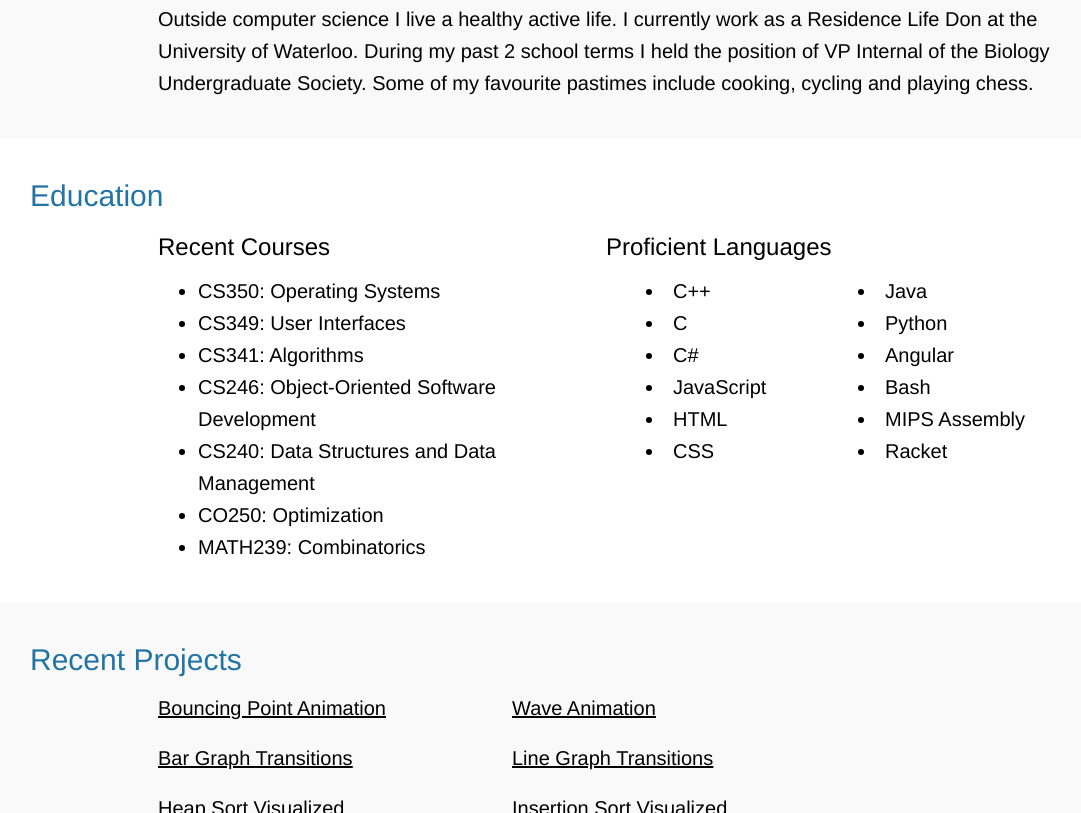
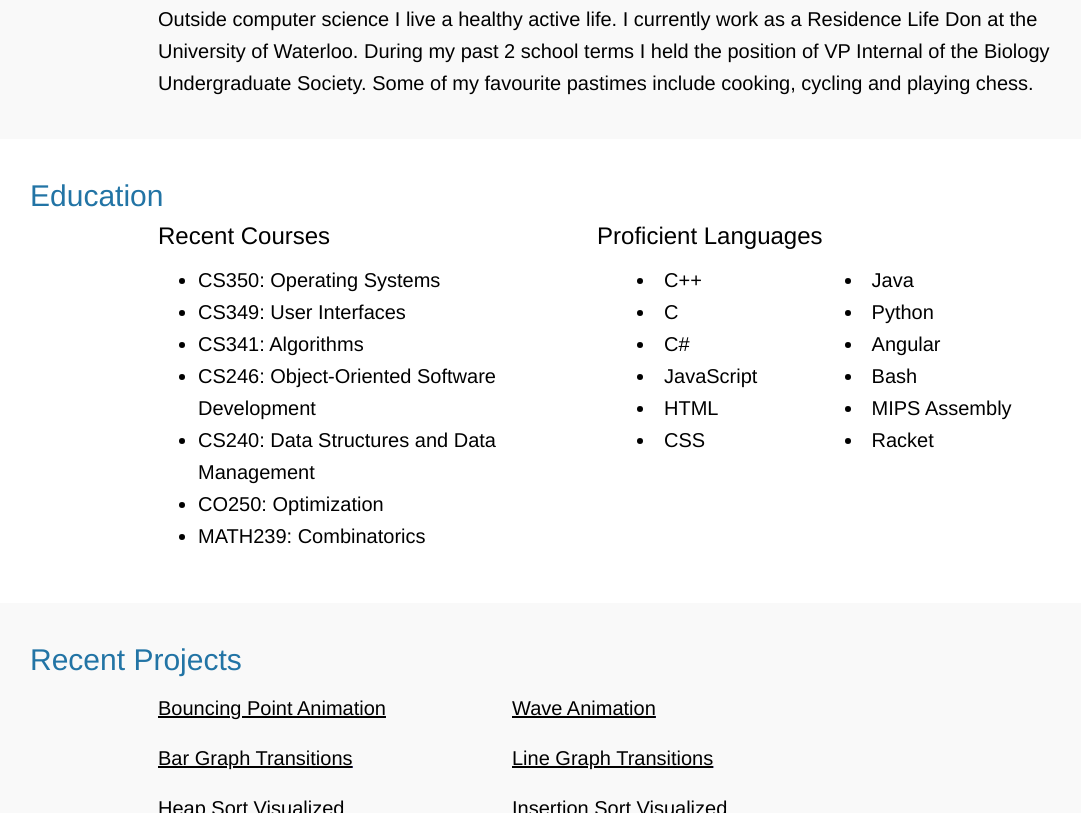
Before and after one commit to ColbyParsons/personalWebsite, a plain HTML site: page index.html in a window 1280 px wide. Shown: the part 761-1574 px from the top of the page, without its empty margins (98-1179 px from the left). Drawn offline with nearby package versions, Linux system fonts and the light colour scheme.

Commit message:
Update index.html

```diff
--- a/index.html
+++ b/index.html
@@ -40,7 +40,8 @@
         }
         #education {
             position: relative;
-            height: auto;
+            height: fit-content;
+            overflow: auto;
             width: 100%;
             margin:0;
             padding: 0;
@@ -198,20 +199,24 @@
             top:10px;
         }
 
+        #eduHolder {
+            position: relative;
+            width:70%;
+            left:20%;
+            height: fit-content;
+            top:-45px;
+        }
+
         #courseHolder {
-            position: relative;
             display: inline-block;
-            left: 20%;
-            width:35%;
-            top:-34.5px;
+            width:49%;
+            float: left;
         }
 
         #langHolder {
-            position: absolute;
             display: inline-block;
-            left: 55%;
-            width:35%;
-            top:30px;
+            width:49%;
+            float: left;
         }
 
         #mail {
@@ -304,6 +309,7 @@
     </div>
     <div id="education">
         <h3 class="subtitle1">Education</h3>
+        <div id="eduHolder">
             <div id="courseHolder">
                 <p class="lTitle">Recent Courses</p>
                 <ul id="courses">
@@ -332,6 +338,7 @@
                     <li>MIPS Assembly</li>
                     <li>Racket</li>
                 </ul>
+            </div>
         </div>
     </div>
     <div id="projects">
```
Lines whose indentation alone changed are shown as unchanged.
